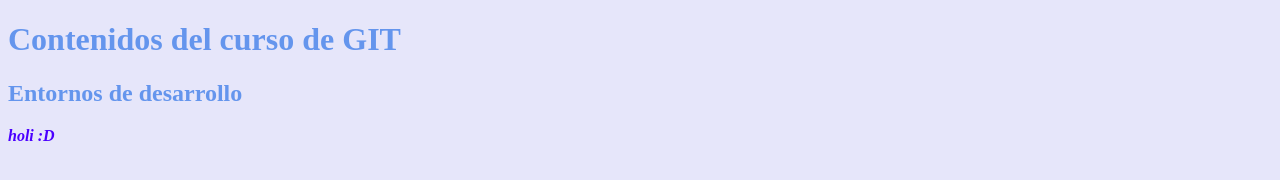
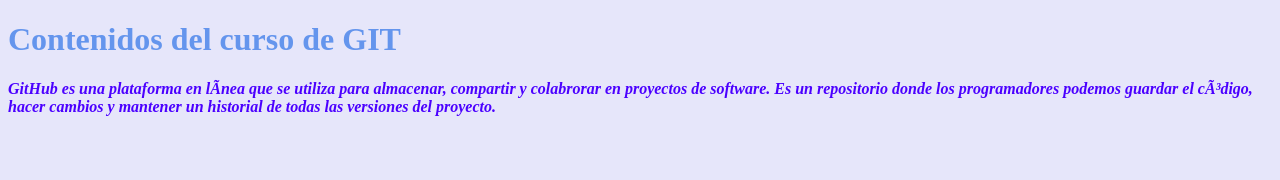
Before and after one commit to laura-glez/edifp, a plain HTML site: page index.html in a window 1280 px wide. Drawn offline with Linux system fonts and the light colour scheme.

Commit message:
actualizacion index nuevo parrafo

```diff
--- a/index.html
+++ b/index.html
@@ -7,7 +7,7 @@
 	</head>
 	<body>
 		<h1>Contenidos del curso de GIT</h1>
-		<H2>Entornos de desarrollo</H2>
-		<P>holi :D</P>
+		<p>GitHub es una plataforma en línea que se utiliza para almacenar, compartir y colabrorar en proyectos de software. Es un repositorio donde los programadores podemos guardar el código,
+		hacer cambios y mantener un historial de todas las versiones del proyecto.</p>
 	</body>
 </html>
```
